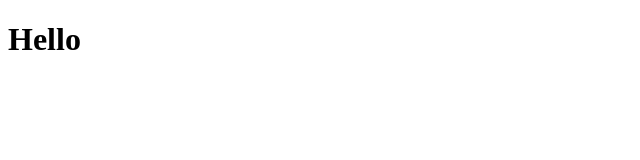
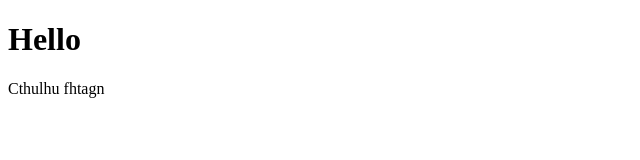
Before and after one commit to Klod19/ubiqum, a plain HTML site: page index.html in a window 1280 px wide. Shown: the whole page, without its empty margins (0-640 px from the left). Drawn offline with Linux system fonts and the light colour scheme.

Commit message:
added paragraph again

```diff
--- a/index.html
+++ b/index.html
@@ -6,5 +6,6 @@
 </head>
 <body>
     <h1>Hello</h1>
+    <p>Cthulhu fhtagn</p>
 </body>
 </html>
```
